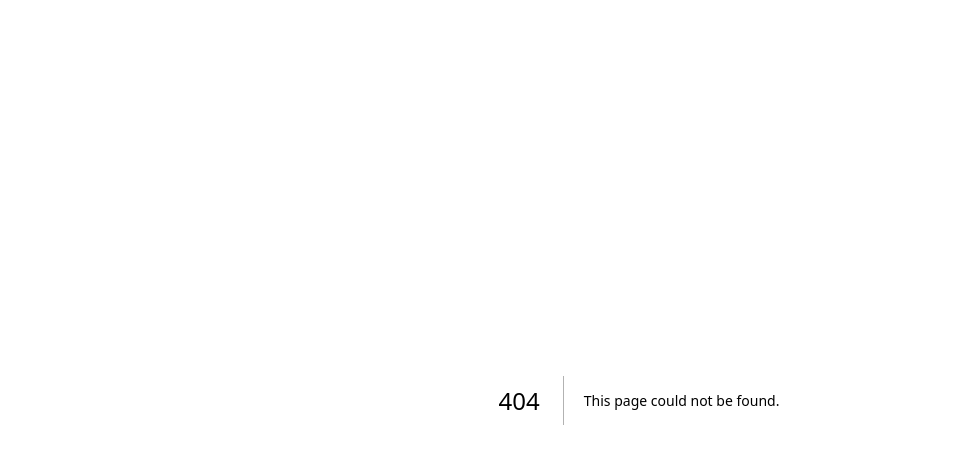
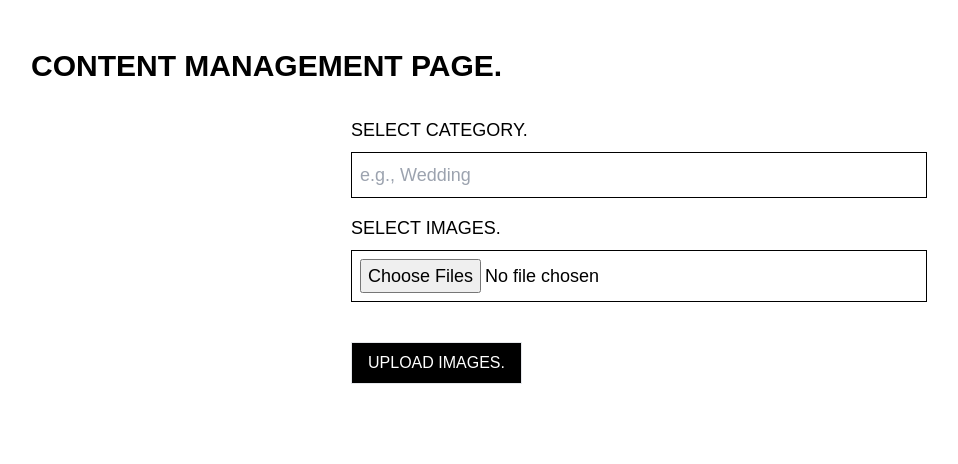
Before and after one commit to TriumphNdlovu/tlt-media, a Next.js app: page /content-management in a window 1280 px wide. Before the commit this address had no page. Shown: the top 464 px of the page, without its empty margins (1-959 px from the left). Built offline with nearby package versions, Linux system fonts and the light colour scheme.

Commit message:
Add Picture and Category interfaces

```diff
--- a/package.json
+++ b/package.json
@@ -9,10 +9,14 @@
     "lint": "next lint"
   },
   "dependencies": {
+    "@types/axios": "^0.9.36",
     "autoprefixer": "^10.4.20",
+    "axios": "^1.7.8",
+    "cloudinary": "^2.5.1",
     "framer-motion": "^11.11.17",
     "ics": "^3.8.1",
     "next": "15.0.3",
+    "next-cloudinary": "^6.16.0",
     "nodemailer": "^6.9.16",
     "react": "19.0.0-rc-66855b96-20241106",
     "react-dom": "19.0.0-rc-66855b96-20241106",
--- a/src/app/api/sendEmail/route.ts
+++ b/src/app/api/sendEmail/route.ts
@@ -9,14 +9,14 @@ export async function POST(request: Request) {
 
     // Parse date and time
     const year = new Date(date).getFullYear();
-    const month = new Date(date).getMonth(); // 0-based
+    const month = new Date(date).getMonth();
     const day = new Date(date).getDate();
     const hours = Number(time.split(':')[0]);
     const minutes = Number(time.split(':')[1]);
 
     // Set up the event details
     const event: EventAttributes = {
-      start: [year, month + 1, day, hours, minutes], // 1-based month
+      start: [year, month + 1, day, hours, minutes],
       duration: { days: 1 }, // All-day event
       title: `Photography Session with ${name}`,
       description: `Name: ${name}\nEmail: ${email}\nPhone: ${phone}\nMessage: ${message}`,
--- /dev/null
+++ b/src/app/content-management/page.tsx
@@ -0,0 +1,116 @@
+'use client'
+import React, { useState } from "react";
+
+import axios from "axios";
+
+const ContentManagement = () => {
+  const [images, setImages] = useState<File[]>([]);
+  const [category, setCategory] = useState<string>("");
+  const [uploading, setUploading] = useState(false);
+  const [uploadMessage, setUploadMessage] = useState("");
+
+  const handleImageChange = (event: React.ChangeEvent<HTMLInputElement>) => {
+    if (event.target.files) {
+      setImages([...event.target.files]);
+    }
+  };
+
+  const handleUpload = async () => {
+    if (!category || images.length === 0) {
+      setUploadMessage("Please select a category and images.");
+      return;
+    }
+
+    setUploading(true);
+    setUploadMessage("");
+    const cloudname = await process.env.NEXT_PUBLIC_CLOUD_NAME;
+
+    try {
+        for (const image of images) {
+            const formData = new FormData();
+            formData.append("file", image);
+            formData.append("upload_preset", "uhlg7mqm");
+            formData.append("folder", category);
+
+            const response = await axios.post(
+            `https://api.cloudinary.com/v1_1/${cloudname}/image/upload`,
+            formData
+            );
+            console.log('Upload response:', response.data);
+        }
+        setUploadMessage("Images uploaded successfully.");
+        } catch (error) {
+        console.error('Error uploading images:', error);
+        setUploadMessage("Error uploading images. Please try again.");
+        } finally {
+        setUploading(false);
+        setImages([]);
+        setCategory("");
+        }
+
+  };
+
+  return (
+    <div className="min-h-screen bg-white text-black px-8 py-12 font-sans">
+      <h1 className="text-3xl uppercase mb-8 font-bold">
+        Content Management Page.
+      </h1>
+
+      <div className="max-w-xl mx-auto">
+        <label className="block text-lg mb-4 uppercase">
+          Select Category.
+          <input
+            type="select"
+            placeholder="e.g., Wedding"
+            value={category}
+            onChange={(e) => setCategory(e.target.value)}
+            className="w-full p-2 mt-2 border border-black bg-transparent"
+          />
+
+        </label>
+
+        <label className="block text-lg mb-4 uppercase">
+          Select Images.
+          <input
+            type="file"
+            multiple
+            accept="image/*"
+            onChange={handleImageChange}
+            className="w-full p-2 mt-2 border border-black bg-transparent"
+          />
+        </label>
+
+        <div className="flex gap-4 flex-wrap mb-6">
+          {images.length > 0 &&
+            Array.from(images).map((img, index) => (
+              <div key={index} className="w-24 h-24 bg-gray-100">
+                <img
+                  src={URL.createObjectURL(img)}
+                  alt={`preview-${index}`}
+                  className="w-full h-full object-cover"
+                />
+              </div>
+            ))}
+        </div>
+
+        <button
+          onClick={handleUpload}
+          className={`uppercase border px-4 py-2 ${
+            uploading ? "bg-gray-400" : "bg-black text-white hover:bg-gray-700"
+          }`}
+          disabled={uploading}
+        >
+          {uploading ? "Uploading..." : "Upload Images."}
+        </button>
+
+        {uploadMessage && (
+          <p className="mt-4 text-lg text-center">
+            {uploadMessage}.
+          </p>
+        )}
+      </div>
+    </div>
+  );
+};
+
+export default ContentManagement;
--- /dev/null
+++ b/src/app/model/Picture.ts
@@ -0,0 +1,6 @@
+export interface Picture {
+    src: string;
+    alt: string;
+    width: number;
+    height: number;
+  }
--- /dev/null
+++ b/src/app/model/category.ts
@@ -0,0 +1,9 @@
+export interface Category {
+    title: string,
+    pictures: {
+        src: string,
+        alt: string,
+        width: number,
+        height: number,
+    }[];
+}
--- a/src/app/page.tsx
+++ b/src/app/page.tsx
@@ -6,9 +6,18 @@ import Navbar from './components/Navbar';
 import Image from 'next/image';
 import { useState, useEffect } from 'react';
 import Footer from './components/Footer';
+import { fetchAllPicturesByCategory } from './services/cloudinaryService';
 import { FaStar, FaStarHalfAlt, FaRegStar } from 'react-icons/fa';
 
 const HomePage = () => {
+
+
+
+  useEffect( ()=> {
+    fetchAllPicturesByCategory();
+
+  },[]);
+
   const [showScrollUp, setShowScrollUp] = useState(false);
 
   const review = [
@@ -200,7 +209,7 @@ const HomePage = () => {
                   scale: 0.98,
                   rotate: -3,
                 }}
-                className="relative group rounded-lg overflow-hidden shadow-lg cursor-pointer"
+                className="relative group rounded-lg overflow-hidden cursor-pointer"
               >
                 <Link
                   href={`/portfolio?section=${
@@ -362,11 +371,6 @@ const HomePage = () => {
 </section>
 
 
-
-
-
-        {/* Footer */}
-
       <Footer/>
       </div>
 
--- a/src/app/portfolio/page.tsx
+++ b/src/app/portfolio/page.tsx
@@ -4,15 +4,12 @@ import { motion, AnimatePresence } from 'framer-motion';
 import Image from 'next/image';
 import Navbar from '../components/Navbar';
 import Footer from '../components/Footer';
+import { Picture } from '../model/Picture';
+import { Category } from '../model/category';
 
-interface Picture {
-  src: string;
-  alt: string;
-  width: number;
-  height: number;
-}
 
-const categories = [
+
+const categories: Category[] = [
   {
     title: 'Graduation',
     pictures: [
--- /dev/null
+++ b/src/app/services/cloudinaryService.ts
@@ -0,0 +1,37 @@
+import { v2 as cloudinary } from 'cloudinary';
+
+// Configure Cloudinary
+cloudinary.config({
+  cloud_name: process.env.NEXT_PUBLIC_CLOUD_NAME,
+  api_key: process.env.NEXT_PUBLIC_CLOUDINARY_API_KEY,
+  api_secret: process.env.NEXT_PUBLIC_CLOUDINARY_API_SECRET,
+});
+
+export async function fetchAllPicturesByCategory() {
+  try {
+    const folders = await cloudinary.api.sub_folders(''); // Fetch all root folders
+
+    const categorizedImages: Record<string, any[]> = {};
+
+    for (const folder of folders.folders) {
+      const resources = await cloudinary.api.resources({
+        type: 'upload',
+        prefix: folder.path, // Fetch all resources in the folder
+        max_results: 500,    // Adjust as needed (max: 500 per request)
+      });
+
+      categorizedImages[folder.name] = resources.resources.map((resource:any) => ({
+        url: resource.secure_url,
+        public_id: resource.public_id,
+        folder: folder.path,
+      }));
+    }
+
+    console.log(categorizedImages);
+
+    return categorizedImages;
+  } catch (error) {
+    console.error('Error fetching pictures:', error);
+    throw new Error('Failed to fetch pictures from Cloudinary.');
+  }
+}
```
Also changed, not shown: 1 other file (tests, documents, lock files or other folders).
